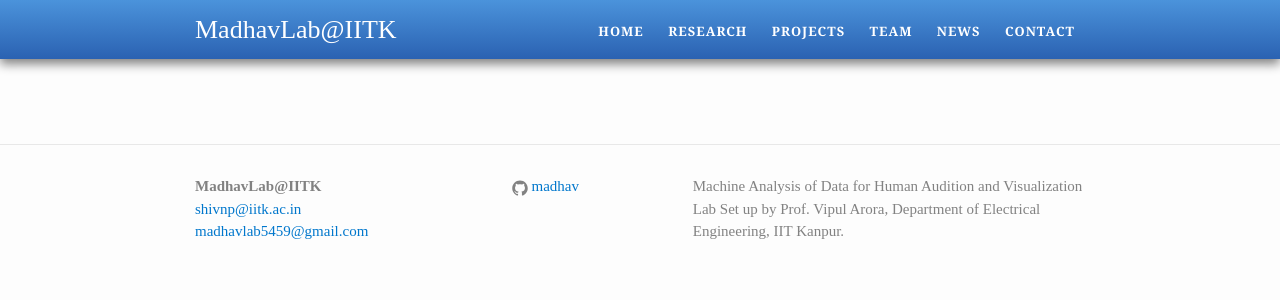
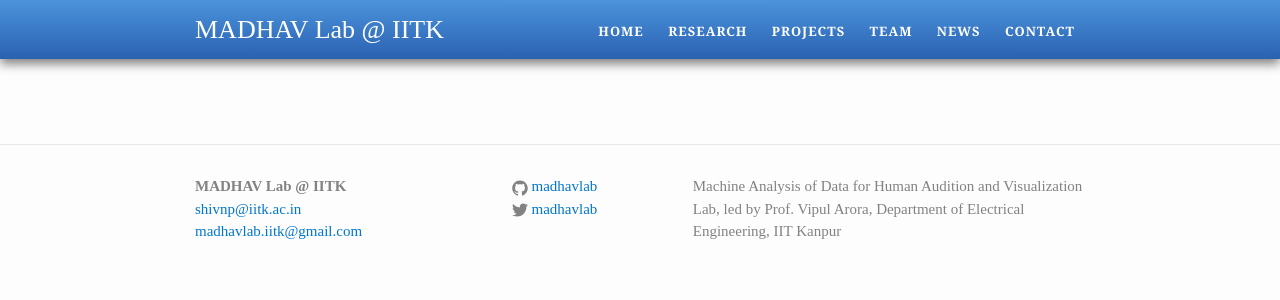
Before and after one commit to madhavlab/madhavlab.github.io, a Jekyll site: the page built from home.md, in a window 1280 px wide. Shown: the top 300 px of the page. Built offline with Jekyll 4.4.1, drawn with Linux system fonts in a browser that asks for light colours.

Commit message:
Update _config.yml

```diff
--- a/_config.yml
+++ b/_config.yml
@@ -1,18 +1,18 @@
 # Site settings
-title: MadhavLab@IITK
-general_email: madhavlab5459@gmail.com
+title: MADHAV Lab @ IITK
+general_email: madhavlab.iitk@gmail.com
 academic_email: shivnp@iitk.ac.in
 
 description: > # this means to ignore newlines until "baseurl:"
-  Machine Analysis of Data for Human Audition and Visualization Lab
-  Set up by Prof. Vipul Arora, Department of Electrical Engineering, IIT Kanpur.
+  Machine Analysis of Data for Human Audition and Visualization Lab,
+  led by Prof. Vipul Arora, Department of Electrical Engineering, IIT Kanpur
 
 baseurl: "" # the subpath of your site, e.g. /blog/
 
 url: "https://madhavlab.github.io" # the base hostname & protocol for your site
 
-# twitter_username: jekyllrb
-github_username: madhav
+twitter_username: madhavlab
+github_username: madhavlab
 #linkedin_username: linkedin_username
 #facebook_username: facebook_username
 # feel free to add other links here; you will have to add the SVG icon in _layouts/footer.html
```
